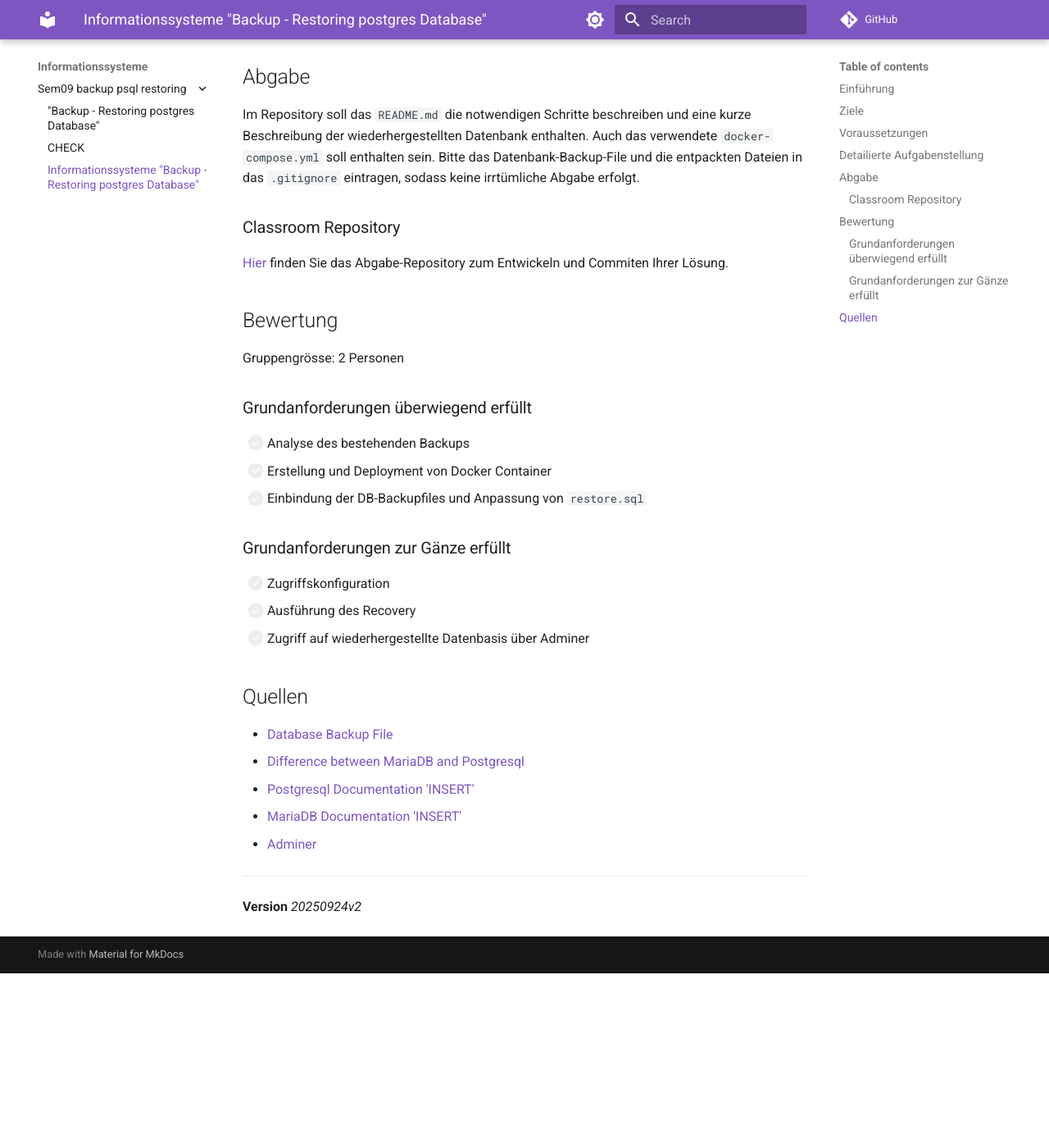
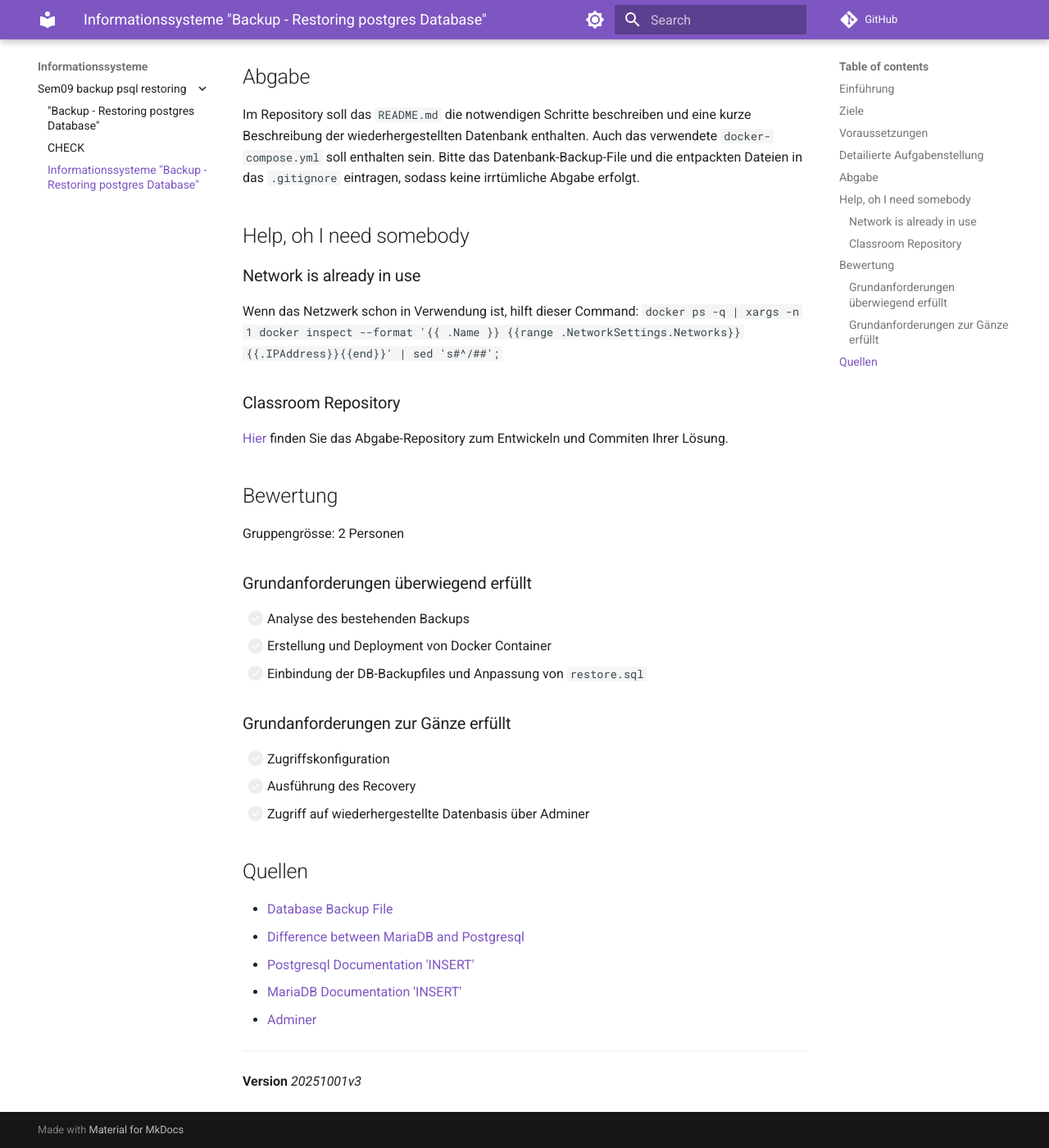
Before and after one commit to TGM-HIT/insy-exercises, an MkDocs documentation site: the page built from docs/informationssysteme_/sem09_backup_psql_restoring/TASK.md, in a window 1280 px wide and 1400 px high, scrolled down 1083 px. Shown: the whole window at 82% size. Built offline with MkDocs 1.6.1 and Material for MkDocs 9.7.7, drawn with Linux system fonts in a browser that asks for light colours; comment, search, counter and statistics services are not loaded; before the commit the page ends 2270 px from its top, so only the background shows below that.

Commit message:
Added help section with IP Check command

```diff
--- a/docs/informationssysteme_/sem09_backup_psql_restoring/TASK.md
+++ b/docs/informationssysteme_/sem09_backup_psql_restoring/TASK.md
@@ -19,6 +19,11 @@ Um einen einfachen Zugriff zu ermöglichen, soll der Adminer als zusätzlicher C
 
 ## Abgabe
 Im Repository soll das `README.md` die notwendigen Schritte beschreiben und eine kurze Beschreibung der wiederhergestellten Datenbank enthalten. Auch das verwendete `docker-compose.yml` soll enthalten sein. Bitte das Datenbank-Backup-File und die entpackten Dateien in das `.gitignore` eintragen, sodass keine irrtümliche Abgabe erfolgt.
+
+## Help, oh I need somebody
+### Network is already in use
+Wenn das Netzwerk schon in Verwendung ist, hilft dieser Command:
+`docker ps -q | xargs -n 1 docker inspect --format '{{ .Name }} {{range .NetworkSettings.Networks}} {{.IPAddress}}{{end}}' | sed 's#^/##';`
 
 ### Classroom Repository
 [Hier](https://classroom.github.com/a/356savRb) finden Sie das Abgabe-Repository zum Entwickeln und Commiten Ihrer Lösung.
@@ -43,4 +48,4 @@ Gruppengrösse: 2 Personen
 * [Adminer](https://hub.docker.com/_/adminer/)
 
 ---
-**Version** *20250924v2*
+**Version** *20251001v3*
```
